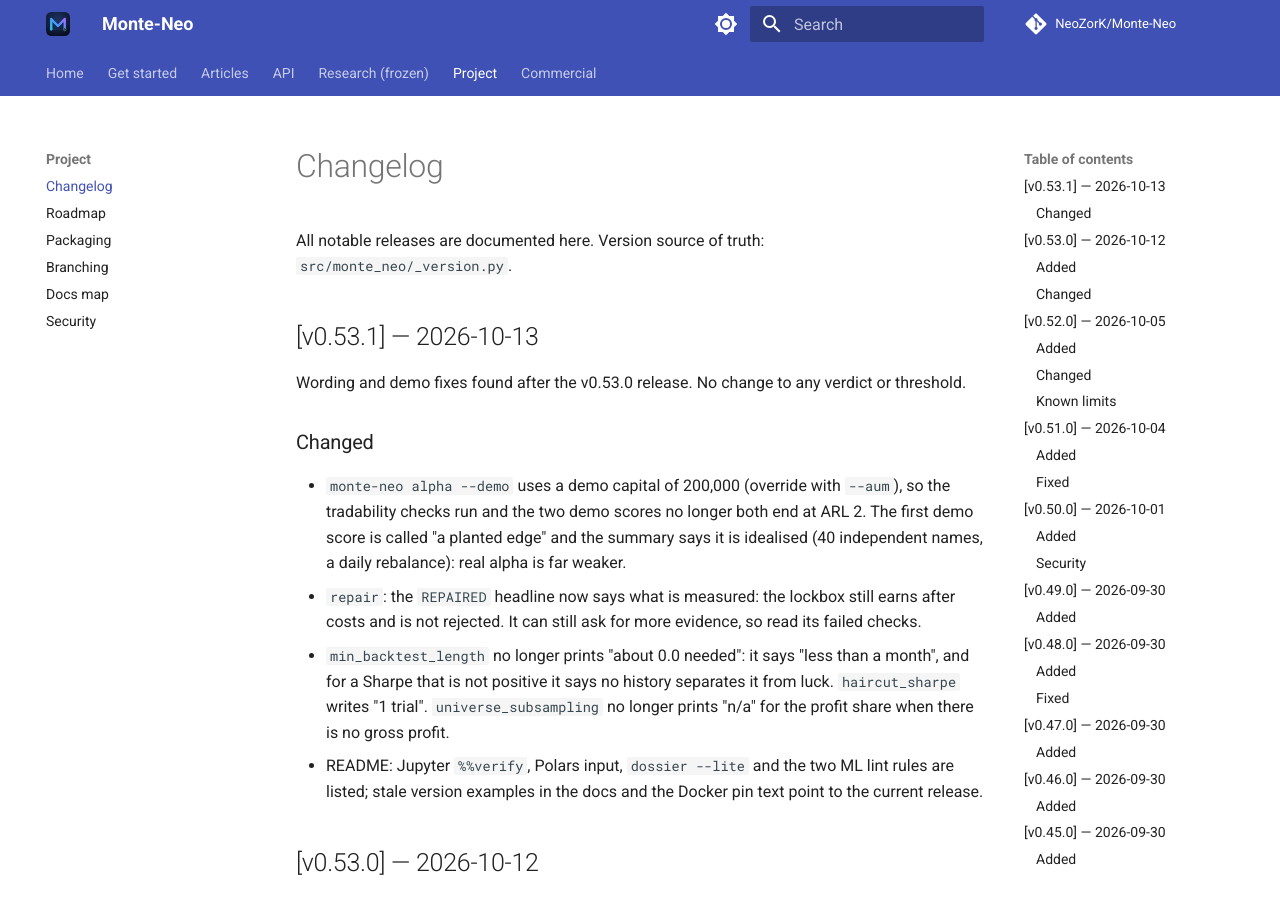
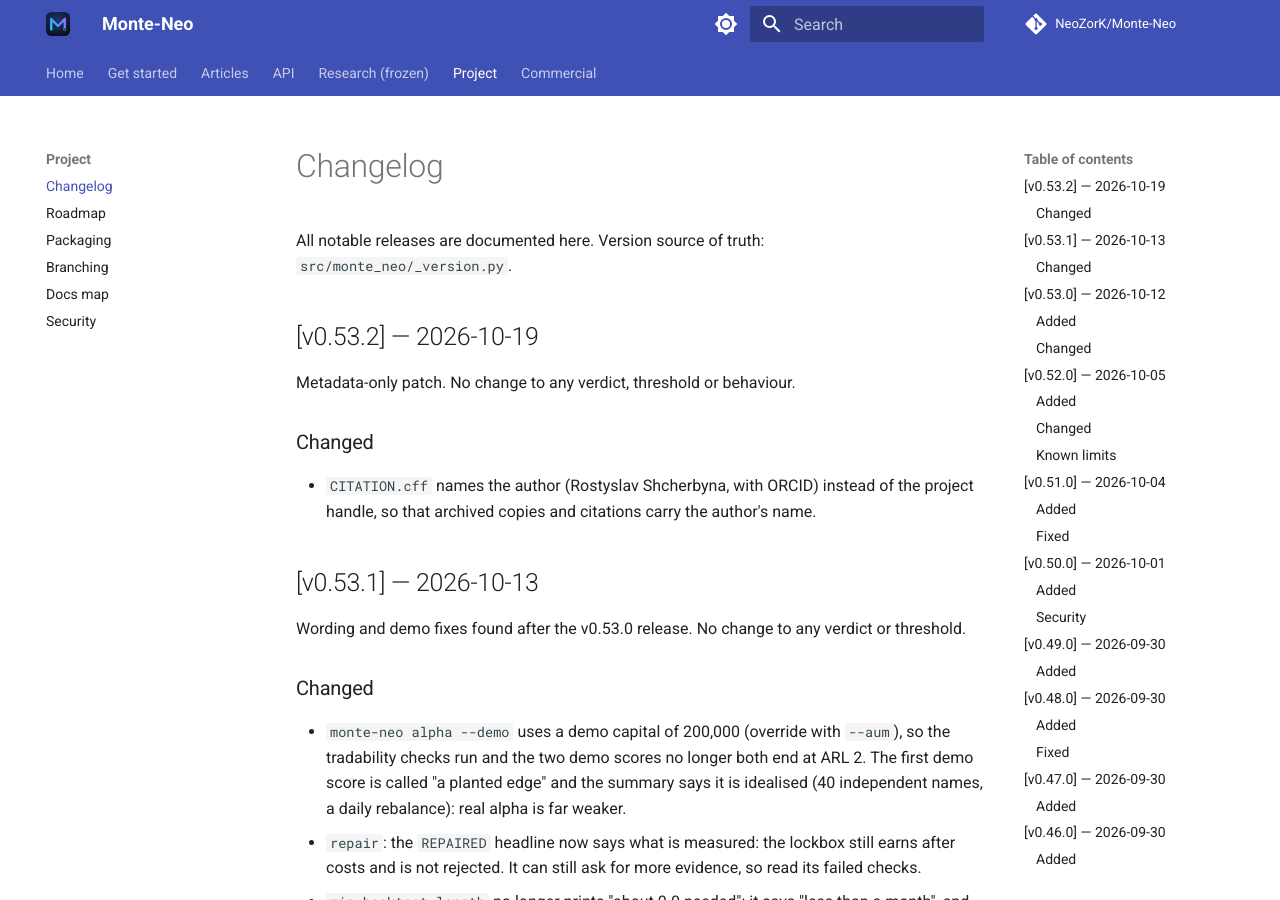
Before and after one commit to NeoZorK/Monte-Neo, an MkDocs documentation site: the page built from docs/project/CHANGELOG.md, in a window 1280 px wide and 900 px high. Built offline with MkDocs 1.6.1 and Material for MkDocs 9.7.7, drawn with Linux system fonts in a browser that asks for light colours; comment, search, counter and statistics services are not loaded.

Commit message:
v0.53.2: metadata-only patch (author in CITATION.cff)

````diff
--- a/.pre-commit-hooks.yaml
+++ b/.pre-commit-hooks.yaml
@@ -2,7 +2,7 @@
 #
 #   repos:
 #     - repo: https://github.com/NeoZorK/Monte-Neo
-#       rev: v0.53.1
+#       rev: v0.53.2
 #       hooks:
 #         - id: monte-neo-lint
 - id: monte-neo-lint
--- a/docs/docs-map.md
+++ b/docs/docs-map.md
@@ -1,4 +1,4 @@
-# Monte-Neo v0.53.1
+# Monte-Neo v0.53.2
 
 A simplified guide to the Monte-Neo file structure.
 
--- a/docs/guides/agents.md
+++ b/docs/guides/agents.md
@@ -137,7 +137,7 @@ a verdict comment on pull requests, the certificate uploaded as an artifact). Op
 verdict is still in the job summary. By hand:
 
 ```yaml
-- uses: NeoZorK/Monte-Neo@v0.53.1
+- uses: NeoZorK/Monte-Neo@v0.53.2
   with:
     ohlcv: data/btc_1h.csv
     strategy: strategies/momentum.py
--- a/docs/guides/frameworks.md
+++ b/docs/guides/frameworks.md
@@ -99,7 +99,7 @@ fits, shuffled splits, ...):
 ```yaml
 repos:
   - repo: https://github.com/NeoZorK/Monte-Neo
-    rev: v0.53.1
+    rev: v0.53.2
     hooks:
       - id: monte-neo-lint
 ```
--- a/docs/project/CHANGELOG.md
+++ b/docs/project/CHANGELOG.md
@@ -2,6 +2,14 @@
 
 All notable releases are documented here.
 Version source of truth: `src/monte_neo/_version.py`.
+
+## [v0.53.2] — 2026-10-19
+
+Metadata-only patch. No change to any verdict, threshold or behaviour.
+
+### Changed
+- `CITATION.cff` names the author (Rostyslav Shcherbyna, with ORCID) instead of the project handle, so that archived
+  copies and citations carry the author's name.
 
 ## [v0.53.1] — 2026-10-13
 
--- a/docs/project/ROADMAP.md
+++ b/docs/project/ROADMAP.md
@@ -1,4 +1,4 @@
-# Monte-Neo Roadmap (v0.53.1)
+# Monte-Neo Roadmap (v0.53.2)
 
 Product direction: verifier for agent-built strategies.
 
--- a/docs/setup/installation.md
+++ b/docs/setup/installation.md
@@ -16,7 +16,7 @@ monte-neo --version
 python -c "import monte_neo; print(monte_neo.__version__)"
 ```
 
-Current release: **v0.53.1** on [PyPI](https://pypi.org/project/monte-neo/).
+Current release: **v0.53.2** on [PyPI](https://pypi.org/project/monte-neo/).
 
 Docs site: [neozork.github.io/Monte-Neo](https://neozork.github.io/Monte-Neo/).
 
@@ -85,7 +85,7 @@ Safe rehearsal:
 # download the wheel only from TestPyPI, install without resolving deps there
 pip download --no-deps -d /tmp/mn-wheels \
   --index-url https://test.pypi.org/simple/ \
-  monte-neo==0.53.1
+  monte-neo==0.53.2
 pip install --no-deps /tmp/mn-wheels/monte_neo-*.whl
 # runtime deps still come from real PyPI:
 pip install numpy pandas pyarrow numba rich questionary prompt-toolkit pyyaml python-dotenv pybind11
--- a/server.json
+++ b/server.json
@@ -8,13 +8,13 @@
     "source": "github"
   },
   "websiteUrl": "https://neozork.github.io/Monte-Neo/",
-  "version": "0.53.1",
+  "version": "0.53.2",
   "packages": [
     {
       "registryType": "pypi",
       "registryBaseUrl": "https://pypi.org",
       "identifier": "monte-neo",
-      "version": "0.53.1",
+      "version": "0.53.2",
       "runtimeHint": "uvx",
       "transport": {
         "type": "stdio"
--- a/src/monte_neo/_version.py
+++ b/src/monte_neo/_version.py
@@ -1,4 +1,4 @@
 # Single source of truth for the project version.
 # Pattern: v0.0.1 -> v0.0.2 -> ... (leading "v" required for git tags / Releases).
 # Hatch strips the leading "v" for the PyPI/PEP 440 distribution version.
-__version__ = "v0.53.1"
+__version__ = "v0.53.2"
````
Also changed, not shown: README.md (+1 -1 lines), 8 other files.
